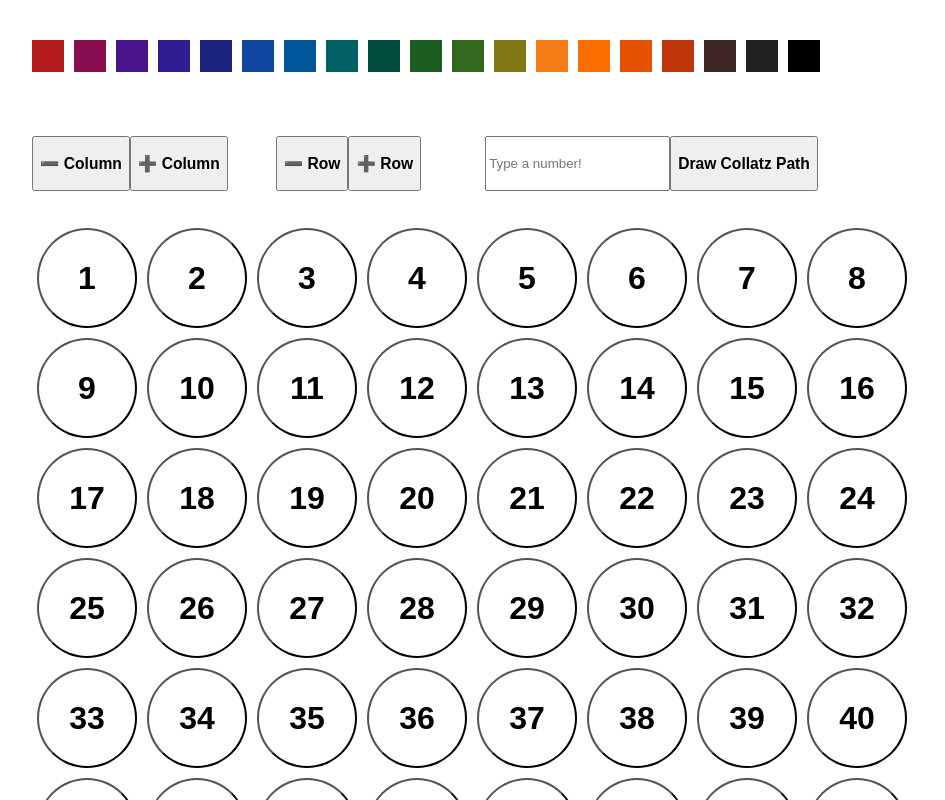
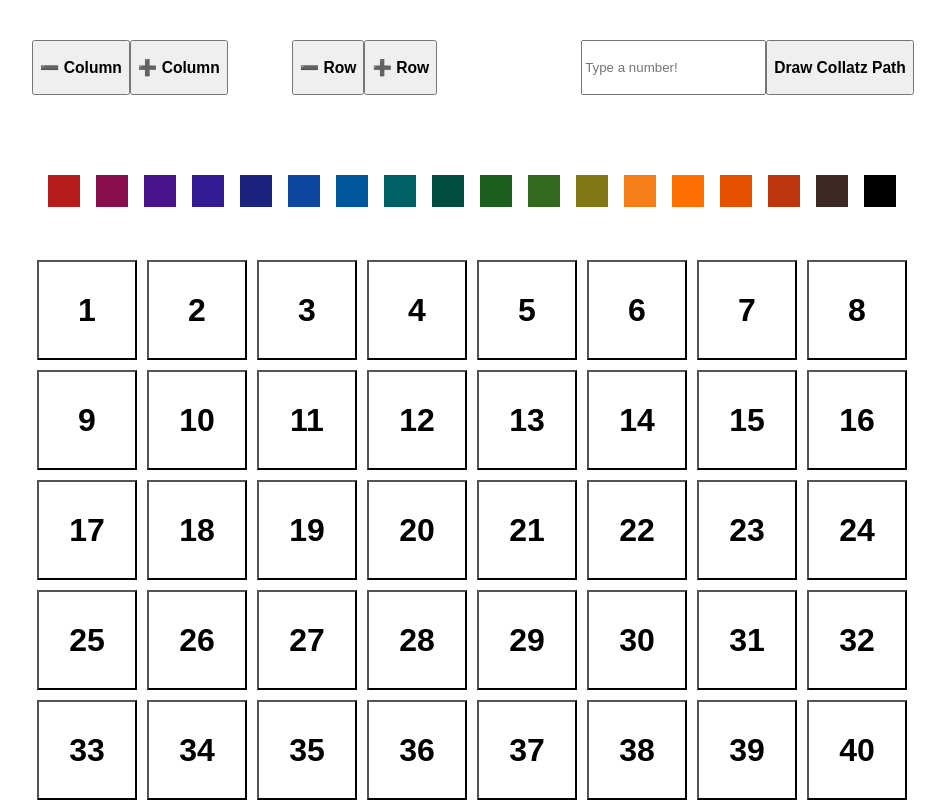
Before and after one commit to widroz/Collatz-Visualizer, a React (Create React App) app: page / in a window 1280 px wide. Shown: the top 800 px of the page, without its empty margins (8-953 px from the left). Built offline with nearby package versions, Linux system fonts and the light colour scheme.

Commit message:
Minor design Changes

```diff
--- a/src/components/Styles.js
+++ b/src/components/Styles.js
@@ -9,7 +9,6 @@ export   const unclickedStyle = {
     color: 'black',
     fontSize: '2em',
     fontWeight: 'bold',
-    borderRadius: '50%',
     padding: '5px',
     margin: '5px',
     width: '100px',
@@ -22,18 +21,15 @@ export   const unclickedStyle = {
   }
 
   export const inListStyle = {
+    ...unclickedStyle,
     backgroundColor: 'green',
     color: 'white',
-    fontSize: '2em',
-    fontWeight: 'bold',
-    borderRadius: '50%',
-    padding: '5px',
-    margin: '5px',
-    width: '100px',
-    height: '100px',
-    textAlign: 'center',
+  }
+
+  export const matrixStyle={
     display: 'flex',
     flexDirection: 'column',
     justifyContent: 'center',
-    alignItems: 'center',
-  }
+    alignItems: 'flex-start',
+    marginLeft:'2rem',
+}
--- a/src/components/controls/Controls.jsx
+++ b/src/components/controls/Controls.jsx
@@ -7,12 +7,12 @@ import RowColumnsButtons from './RowColumnsButtons'
 export default function Controls({ currentColor, setCurrentColor, numberOfRows, setNumberOfRows, rowSize, setRowSize, firstNumberCollatz, setFirstNumberCollatz, drawCollatzPath, getCollatzPath, getGreatestFromList }) {
     return (
         <div style={{ display: 'flex', flexDirection: 'column'}}>
-            <Palette setCurrentColor={setCurrentColor} currentColor={currentColor} />
+
             <div style={{ display: 'flex', flexDirection: 'row', justifyContent:'flex-start', alignItems:'center', margin:'2rem' }}>
             <RowColumnsButtons numberOfRows={numberOfRows} setNumberOfRows={setNumberOfRows} rowSize={rowSize} setRowSize={setRowSize} ></RowColumnsButtons>
             <NumberForm getGreatestFromList={getGreatestFromList} getCollatzPath={getCollatzPath} setFirstNumberCollatz={setFirstNumberCollatz} firstNumberCollatz={firstNumberCollatz} drawCollatzPath={drawCollatzPath} ></NumberForm>
             </div>
-
+            <Palette setCurrentColor={setCurrentColor} currentColor={currentColor} />
 
         </div>
     )
--- a/src/components/controls/NumberForm.jsx
+++ b/src/components/controls/NumberForm.jsx
@@ -3,7 +3,7 @@ import { rowStyle } from '../Styles'
 
 export default function NumberForm({ getGreatestFromList, getCollatzPath, setFirstNumberCollatz, firstNumberCollatz, drawCollatzPath }) {
   return (
-    <div style={{display:'flex', flexDirection:'row', maxWidth:'90rem', marginLeft:'4rem'}}>
+    <div style={{display:'flex', flexDirection:'row', maxWidth:'90rem', marginLeft:'9rem'}}>
       <input value={firstNumberCollatz} placeholder="Type a number!"  onChange={(e) => setFirstNumberCollatz(e.target.value)} />
       <button className="btn btn-lg btn-success" onClick={drawCollatzPath}><h3>Draw Collatz Path</h3></button>
     </div>
--- a/src/components/controls/Palette.jsx
+++ b/src/components/controls/Palette.jsx
@@ -22,7 +22,6 @@ export default function Palette( {currentColor, setCurrentColor}) {
         '#e65100',
         '#bf360c',
         '#3e2723',
-        '#212121',
         '#000000',
     ]
 
@@ -31,7 +30,7 @@ export default function Palette( {currentColor, setCurrentColor}) {
         flexDirection: 'row',
         justifyContent: 'flex-start',
         alignItems: 'center',
-        margin: '2rem',
+        margin: '3rem',
     }
 
     const handleClick = (e) => {
@@ -41,7 +40,7 @@ export default function Palette( {currentColor, setCurrentColor}) {
     function renderPalette(){
         return colorList.map((color, index) => {
             return (
-                <div key={index} style={{backgroundColor: color, marginRight: '10px', minHeight:'2rem', minWidth:'2rem'}} onClick={handleClick}></div>
+                <div key={index} style={{backgroundColor: color, marginRight: '1rem', minHeight:'2rem', minWidth:'2rem'}} onClick={handleClick}></div>
             )
         })
     }
--- a/src/components/controls/RowColumnsButtons.jsx
+++ b/src/components/controls/RowColumnsButtons.jsx
@@ -30,7 +30,7 @@ export default function RowColumnsButtons({ rowSize, setRowSize, numberOfRows, s
 
             <div className="mx-5 my-5" style={{display:'flex', flexDirection:'row'}}>
 
-                <div style={{display:'flex', flexDirection:'row', marginRight:'3rem'}}>
+                <div style={{display:'flex', flexDirection:'row', marginRight:'4rem'}}>
                 <button className="btn btn-primary btn-lg" onClick={decrementRowSize}><h3>{MINUS_EMOJI} Column</h3></button>
                 <button className="btn btn-primary btn-lg" onClick={incrementRowSize}><h3>{PLUS_EMOJI} Column</h3></button>
                 </div>
--- a/src/components/numbers/Naturals.jsx
+++ b/src/components/numbers/Naturals.jsx
@@ -1,25 +1,23 @@
 import {React, useState, useEffect }  from 'react'
-import RowColumnsButtons from '../controls/RowColumnsButtons'
-import Palette from '../controls/Palette'
 import Row from './Row'
-import NumberForm from '../controls/NumberForm'
 import Controls from '../controls/Controls'
 
 export default function Naturals() {
     const [currentColor, setCurrentColor] = useState('#FF0000')
     const [numberOfRows, setNumberOfRows] = useState(10)
     const [rowSize, setRowSize] = useState(8)
-    const [indexesOfRows, setIndexesOfRows] = useState([]) //A matrix which contains the indexes of the rows (example: for rows =
-    const matrixStyle={
-            display: 'flex',
-            flexDirection: 'column',
-            justifyContent: 'center',
-            alignItems: 'flex-start',
-            marginLeft:'2rem',
-    }
+    const [indexesOfRows, setIndexesOfRows] = useState([])
 
     const [firstNumberCollatz, setFirstNumberCollatz] = useState()
     const [collatzList, setCollatzList] = useState([])
+
+    const matrixStyle={
+        display: 'flex',
+        flexDirection: 'column',
+        justifyContent: 'center',
+        alignItems: 'flex-start',
+        marginLeft:'2rem',
+}
 
     function getCollatzPath(n) {
         let list = [n]
@@ -58,7 +56,6 @@ export default function Naturals() {
 
 
 
-
     function getGreatestFromList(list) {
         let greatest = 0
         for (let i = 0; i < list.length; i++) {
@@ -80,13 +77,10 @@ export default function Naturals() {
     return (
         <>
             {indexesOfRows
-
-            ? <div>
+            ? <div style={{display:'flex', flexDirection:'column'}}>
                 <Controls currentColor={currentColor} setCurrentColor={setCurrentColor} numberOfRows={numberOfRows} setNumberOfRows={setNumberOfRows} rowSize={rowSize} setRowSize={setRowSize} firstNumberCollatz={firstNumberCollatz} setFirstNumberCollatz={setFirstNumberCollatz} drawCollatzPath={drawCollatzPath} getCollatzPath={getCollatzPath} getGreatestFromList={getGreatestFromList} ></Controls>
                 <div style={matrixStyle}>{renderMatrix()}</div>
             </div>
-
-
 
             : <div >Loading...</div>}
         </>
--- a/src/components/numbers/Number.jsx
+++ b/src/components/numbers/Number.jsx
@@ -6,6 +6,7 @@ export default function Number({ number, inList, positionInList, currentColor })
   const [myNumber, setMyNumber] = useState(number)
   const [numberStyle, setNumberStyle] = useState(unclickedStyle)
   const [clicked, setClicked] = useState(false)
+  const [thisNumberColor, setThisNumberColor] = useState()
 
   useEffect(() => {
     if (inList) {
@@ -29,12 +30,19 @@ export default function Number({ number, inList, positionInList, currentColor })
         backgroundColor: currentColor,
         color: 'white',
       })
+
     setClicked(!clicked)
+
+    !clicked
+    ? setThisNumberColor(currentColor)
+    : setThisNumberColor('white')
   }
+
 
   useEffect(() => {
     setMyNumber(number)
   }, [number])
+
 
 
   return (<div>
```
